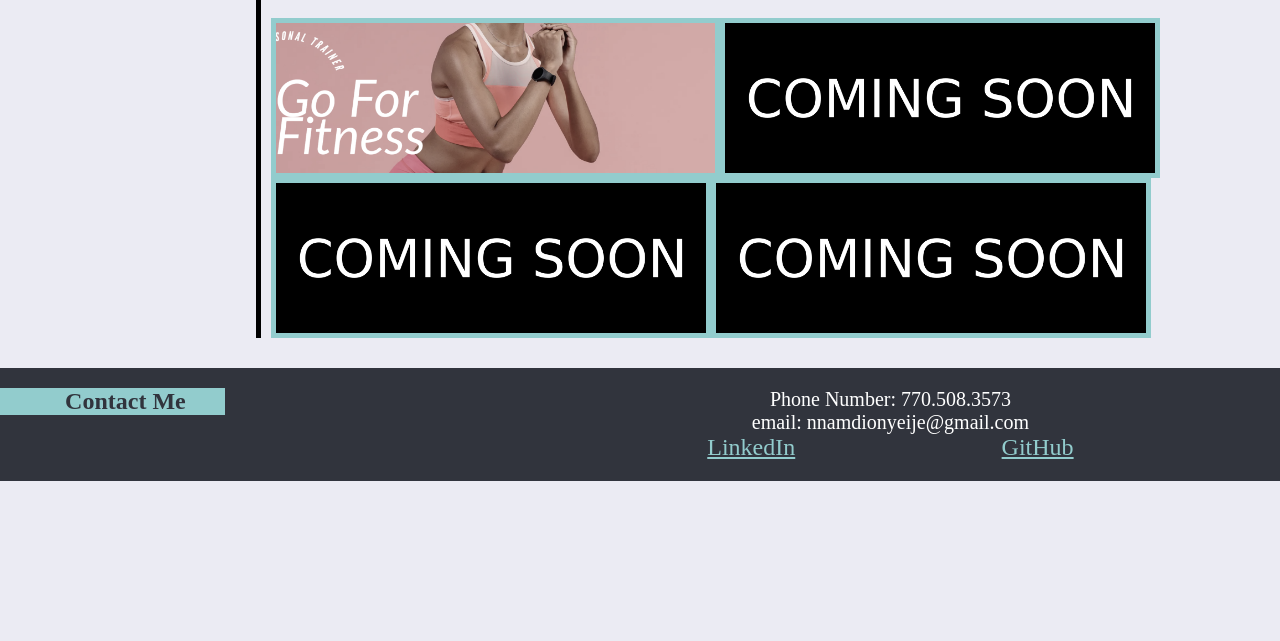
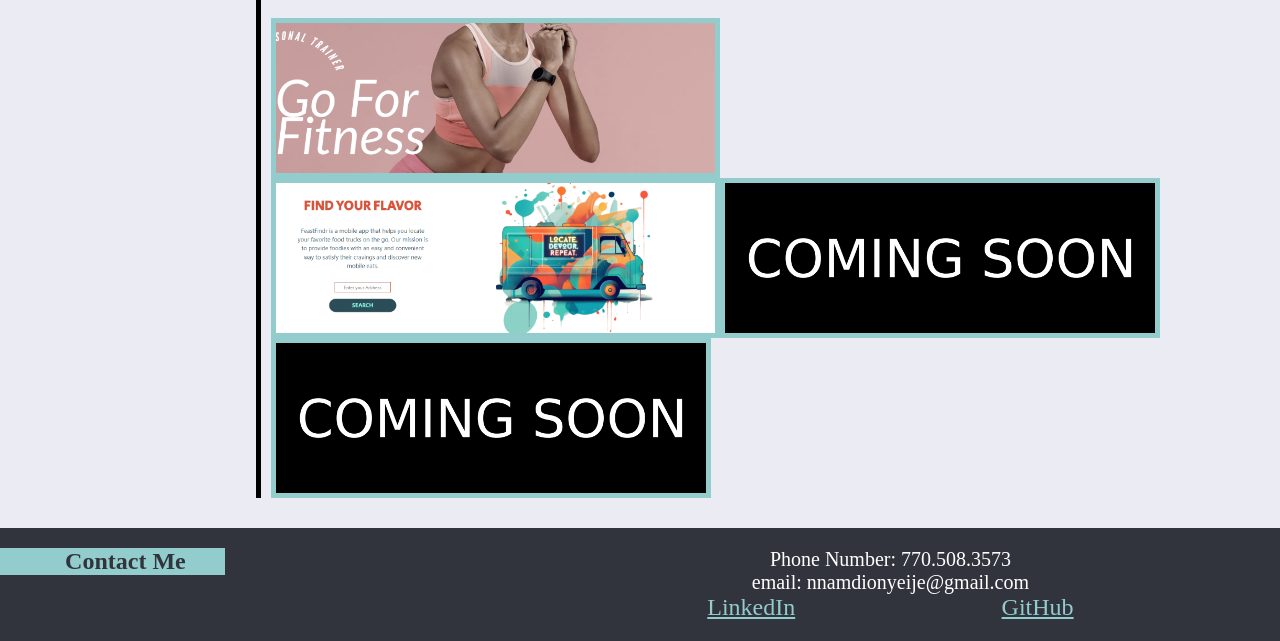
Before and after one commit to nnamdionyeije/Web-App-Portfolio, a plain HTML site: page index.html in a window 1280 px wide. Shown: the part 1031-1672 px from the top of the page. Before the commit the page ends 1512 px from the top, so only its background shows below. Drawn offline with Linux system fonts and the light colour scheme.

Commit message:
added feast-findr

```diff
--- a/assets/css/style.css
+++ b/assets/css/style.css
@@ -233,6 +233,26 @@ header .nav-bar {
 }
 
 .small-cards1:hover {
+    -webkit-filter: brightness(50%);
+    -webkit-transition: all .1s ease;
+    -moz-transition: all .1s ease;
+    -o-transition: all .1s ease;
+    -ms-transition: all .1s ease;
+    transition: all .1s ease;
+}
+
+.small-cards2 {
+    /* width: 500px; */
+    min-width: 49%;
+    height: 150px;
+    background-image: url("../images/feast-findr.png");
+    background-size: cover;
+    background-position: center;
+    border: 5px solid #92cccd;
+    /* border-radius: 25px; */
+}
+
+.small-cards2:hover {
     -webkit-filter: brightness(50%);
     -webkit-transition: all .1s ease;
     -moz-transition: all .1s ease;
--- a/index.html
+++ b/index.html
@@ -74,7 +74,11 @@
                 ><span class="empty-span1"></span
               ></a>
             </article>
-            <article class="small-cards"><h3>Calculator</h3></article>
+            <article class="small-cards2">
+              <a href="https://protected-mesa-32753.herokuapp.com/"
+                ><span class="empty-span1"></span
+              ></a>
+            </article>
             <article class="small-cards"><h3>Pastel Puzzels</h3></article>
             <article class="small-cards"><h3>Run Buddy</h3></article>
           </div>
```
Also changed, not shown: assets/images/feast-findr.png (added).
